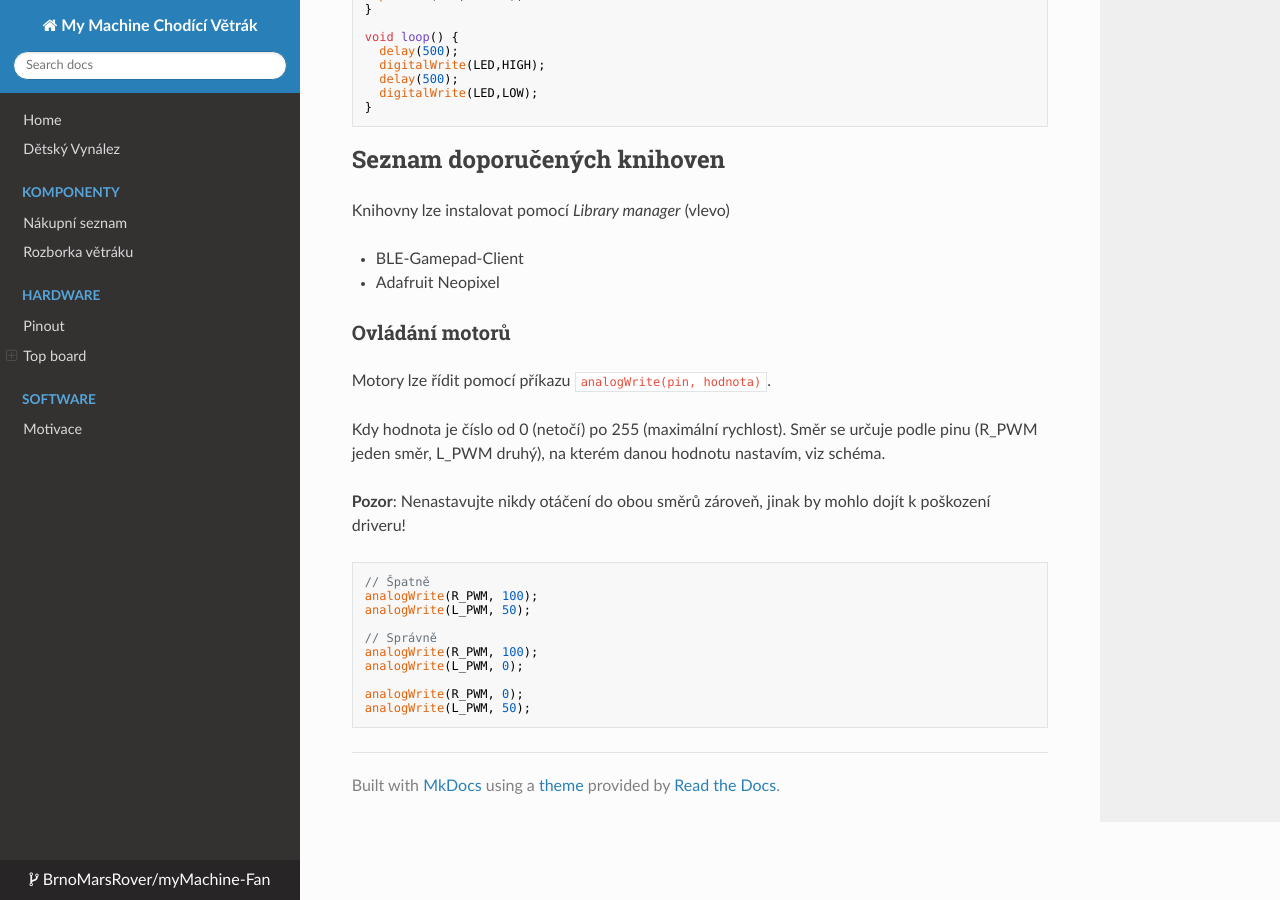
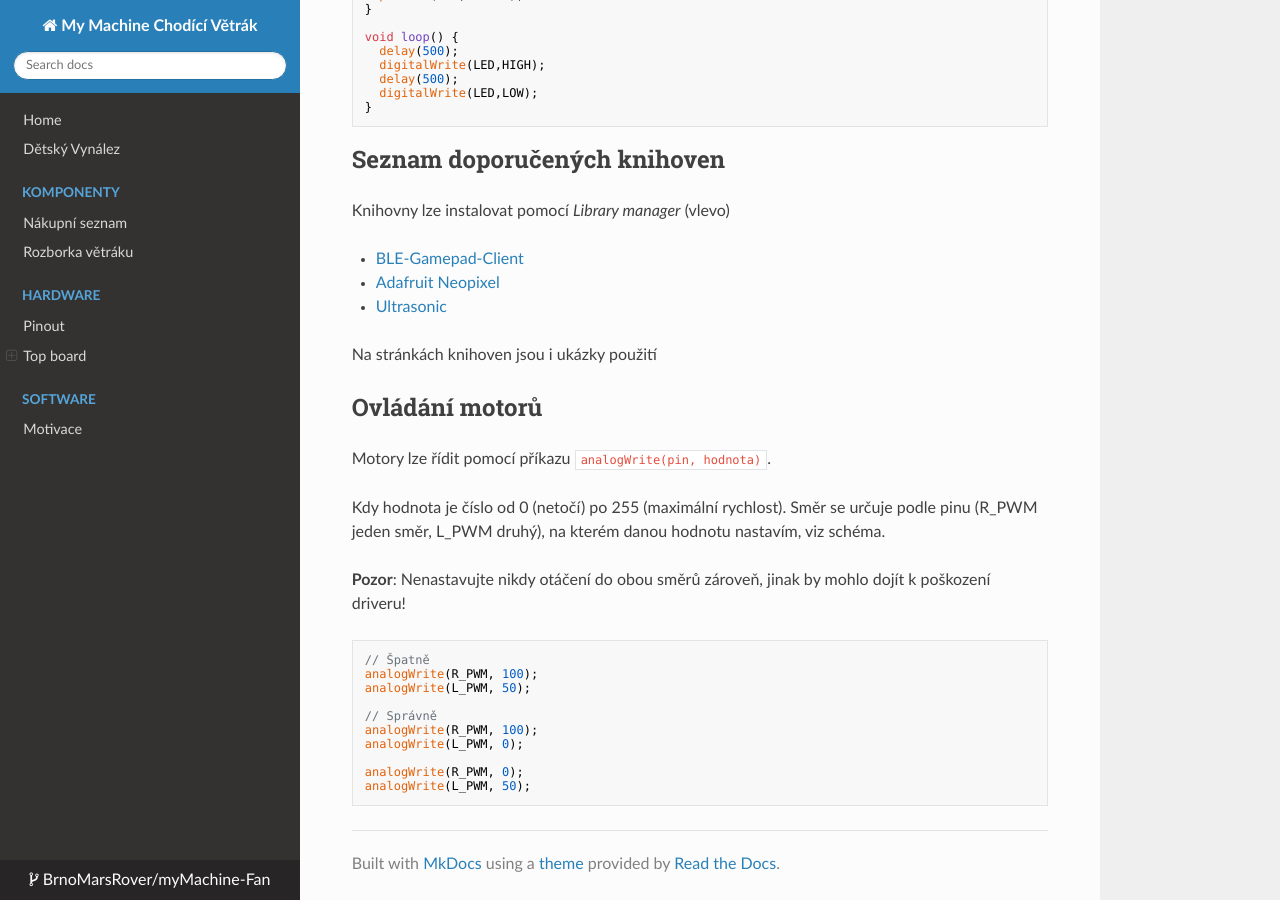
Before and after one commit to BrnoMarsRover/myMachine-Fan, an MkDocs documentation site: the page built from docs/software/sw.md, in a window 1280 px wide and 900 px high, scrolled down 1536 px. Built offline with MkDocs 1.6.1, drawn with Linux system fonts in a browser that asks for light colours; nearby versions of some CDN libraries.

Commit message:
Přidána ultrasonic knihovna a odkazy

````diff
--- a/docs/software/sw.md
+++ b/docs/software/sw.md
@@ -41,10 +41,13 @@ void loop() {
 ## Seznam doporučených knihoven
 Knihovny lze instalovat pomocí *Library manager* (vlevo)
 
-- BLE-Gamepad-Client
-- Adafruit Neopixel
+- [BLE-Gamepad-Client](https://github.com/tbekas/BLE-Gamepad-Client)
+- [Adafruit Neopixel](https://github.com/adafruit/Adafruit_NeoPixel)
+- [Ultrasonic](https://github.com/ErickSimoes/Ultrasonic)
 
-### Ovládání motorů
+Na stránkách knihoven jsou i ukázky použití
+
+## Ovládání motorů
 Motory lze řídit pomocí příkazu  ```analogWrite(pin, hodnota)```.
 
 Kdy hodnota je číslo od 0 (netočí) po 255 (maximální rychlost). Směr se určuje podle pinu (R_PWM jeden směr, L_PWM druhý), na kterém danou hodnotu nastavím, viz schéma.
````
